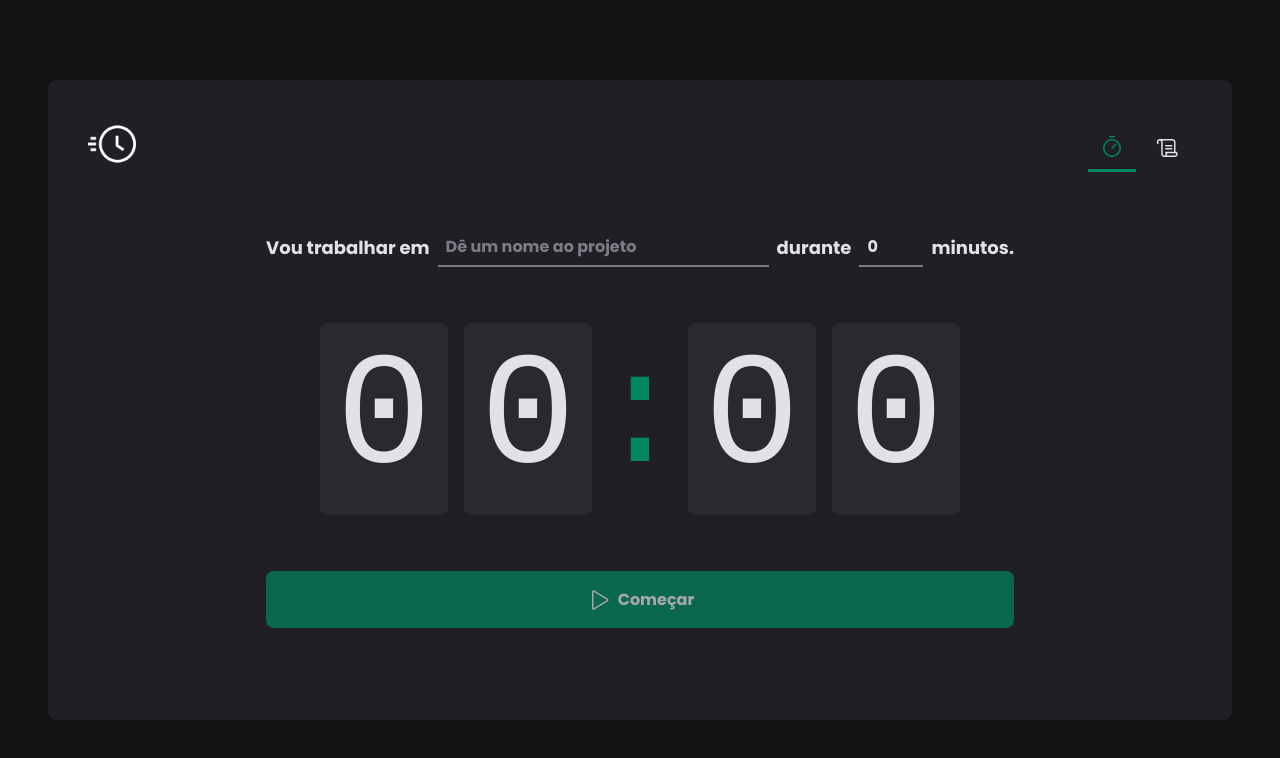
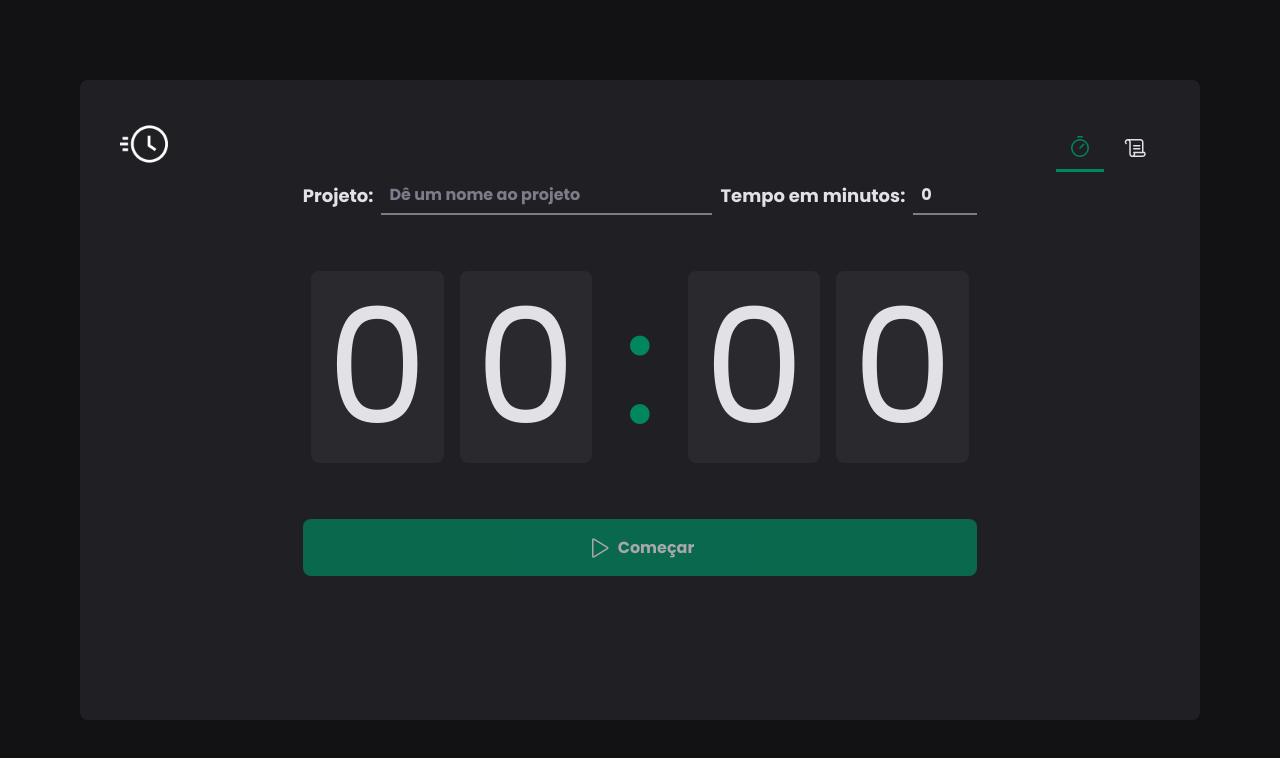
Before and after one commit to pedro-soares-nogueira/pomo-pro, a React (Vite) app: page / in a window 1280 px wide. Shown: the top 758 px of the page. Built offline with nearby package versions, Linux system fonts and the light colour scheme.

Commit message:
refactor:: styling home

```diff
--- a/src/components/CountDown/styles.ts
+++ b/src/components/CountDown/styles.ts
@@ -1,7 +1,6 @@
 import styled from 'styled-components'
 
 export const CountdownContainer = styled.div`
-  font-family: 'Roboto Mono', monospace;
   font-size: 10rem;
   line-height: 8rem;
   color: ${(props) => props.theme['gray-100']};
--- a/src/components/NewCycleForm/index.tsx
+++ b/src/components/NewCycleForm/index.tsx
@@ -9,7 +9,7 @@ const NewCycleForm = () => {
 
   return (
     <FormContainer>
-      <label htmlFor="task">Vou trabalhar em</label>
+      <label htmlFor="task">Projeto:</label>
       <TaskInput
         id="task"
         placeholder="Dê um nome ao projeto"
@@ -17,7 +17,7 @@ const NewCycleForm = () => {
         disabled={!!activeCycle}
       />
 
-      <label htmlFor="minutesAmount">durante</label>
+      <label htmlFor="minutesAmount">Tempo em minutos:</label>
       <MinutesAmountInput
         type="number"
         id="minutesAmount"
@@ -25,8 +25,6 @@ const NewCycleForm = () => {
         {...register('minutesAmount', { valueAsNumber: true })}
         disabled={!!activeCycle}
       />
-
-      <span>minutos.</span>
     </FormContainer>
   )
 }
--- a/src/components/layouts/DefaultLayout/index.tsx
+++ b/src/components/layouts/DefaultLayout/index.tsx
@@ -6,6 +6,7 @@ import logo from '../../../assets/logo.png'
 const DefaultLayout = () => {
   return (
     <LayoutContainer>
+      <div>
         <HeaderContainer>
           <span>
             <img src={logo} alt="" />
@@ -20,6 +21,7 @@ const DefaultLayout = () => {
           </nav>
         </HeaderContainer>
         <Outlet />
+      </div>
     </LayoutContainer>
   )
 }
--- a/src/components/layouts/DefaultLayout/styles.ts
+++ b/src/components/layouts/DefaultLayout/styles.ts
@@ -31,12 +31,15 @@ export const HeaderContainer = styled.header`
 `
 
 export const LayoutContainer = styled.div`
-  max-width: 74rem;
-  height: calc(100vh - 10rem);
-  margin: 5rem auto;
+  margin: 5rem;
   padding: 2.5rem;
   background: ${(props) => props.theme['gray-800']};
   border-radius: 8px;
   display: flex;
   flex-direction: column;
+  height: calc(100vh - 10rem);
+
+  div {
+    max-width: 74rem;
+  }
 `
```
Lines whose indentation alone changed are shown as unchanged.
